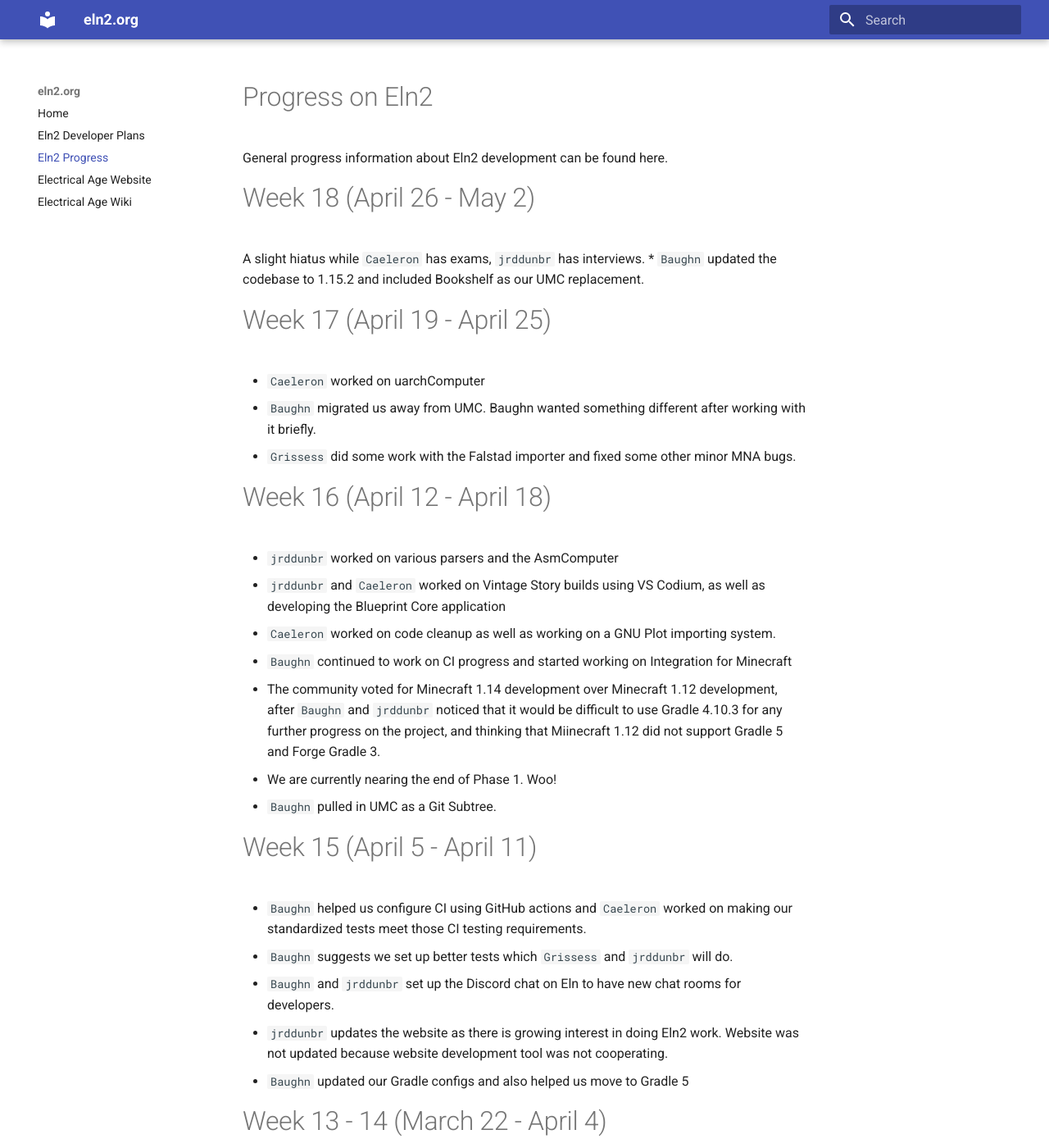
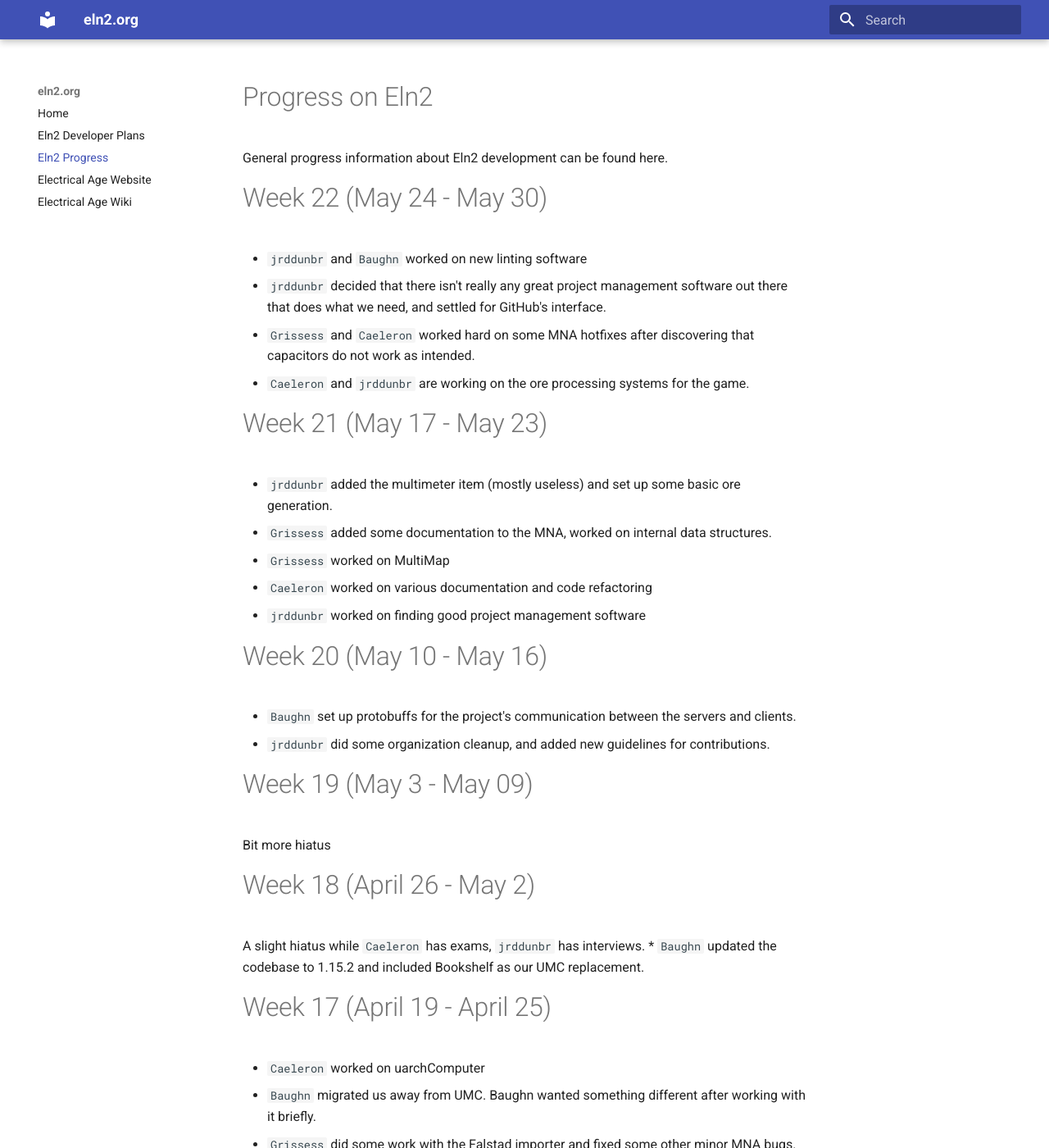
Before and after one commit to age-series/eln2-web, an MkDocs documentation site: the page built from docs/progress.md, in a window 1280 px wide and 1400 px high. Shown: the whole window at 82% size. Built offline with MkDocs 1.6.1 and Material for MkDocs 9.7.7, drawn with Linux system fonts in a browser that asks for light colours.

Commit message:
Adds more information about recent developments up to May 26th

```diff
--- a/docs/progress.md
+++ b/docs/progress.md
@@ -1,6 +1,30 @@
 # Progress on Eln2
 
 General progress information about Eln2 development can be found here.
+
+# Week 22 (May 24 - May 30)
+
+* `jrddunbr` and `Baughn` worked on new linting software
+* `jrddunbr` decided that there isn't really any great project management software out there that does what we need, and settled for GitHub's interface.
+* `Grissess` and `Caeleron` worked hard on some MNA hotfixes after discovering that capacitors do not work as intended.
+* `Caeleron` and `jrddunbr` are working on the ore processing systems for the game.
+
+# Week 21 (May 17 - May 23)
+
+* `jrddunbr` added the multimeter item (mostly useless) and set up some basic ore generation.
+* `Grissess` added some documentation to the MNA, worked on internal data structures.
+* `Grissess` worked on MultiMap
+* `Caeleron` worked on various documentation and code refactoring
+* `jrddunbr` worked on finding good project management software
+
+# Week 20 (May 10 - May 16)
+
+* `Baughn` set up protobuffs for the project's communication between the servers and clients.
+* `jrddunbr` did some organization cleanup, and added new guidelines for contributions.
+
+# Week 19 (May 3 - May 09)
+
+Bit more hiatus
 
 # Week 18 (April 26 - May 2)
 
```
